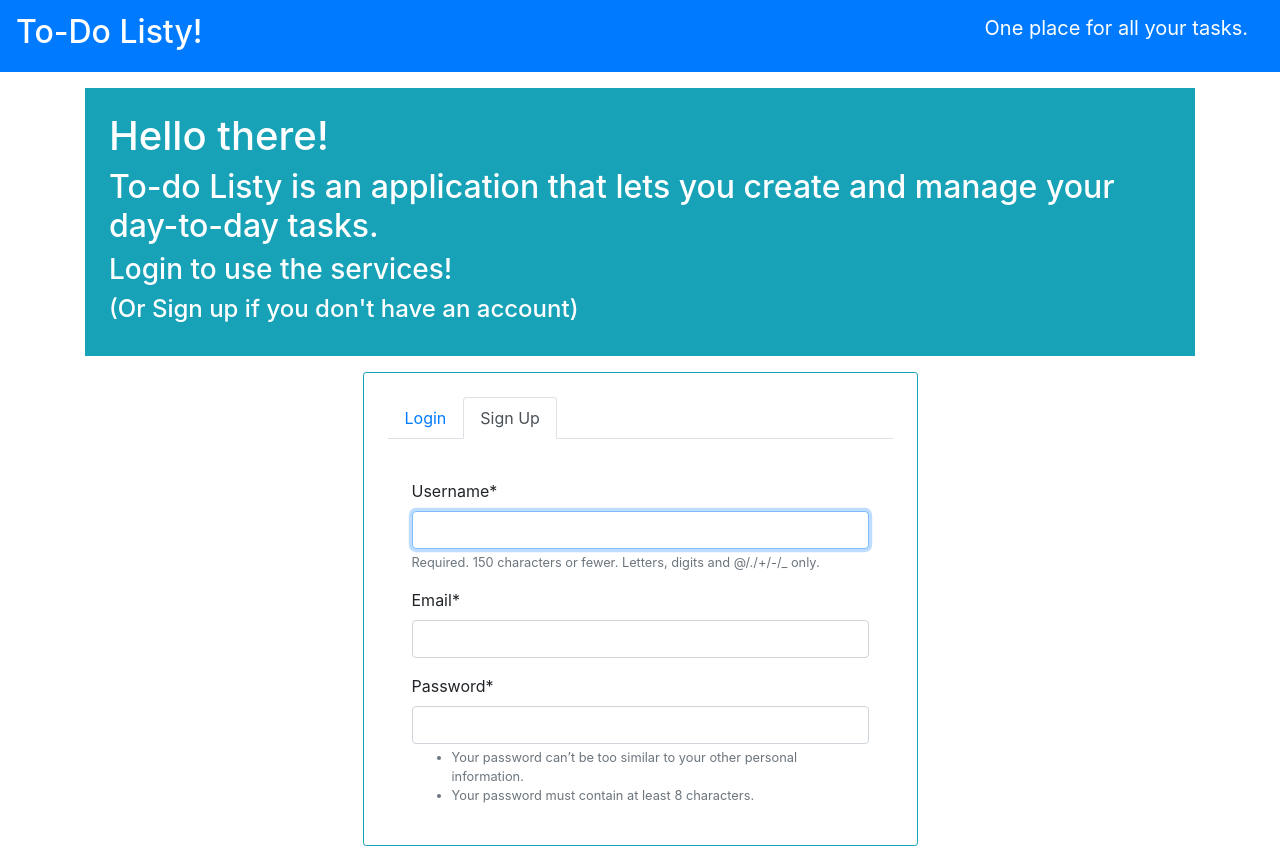
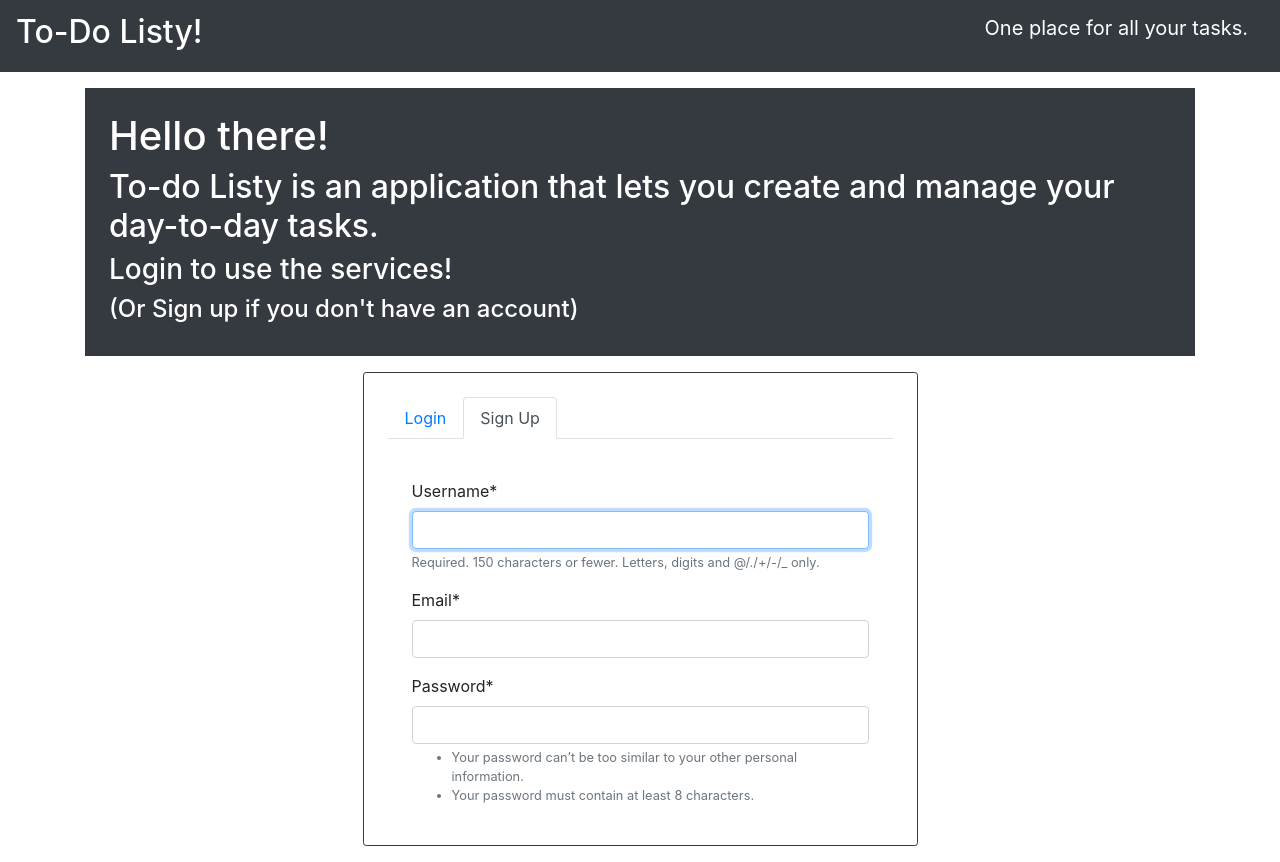
Before and after one commit to syed-saif/to-do-listy, a Django app: page /sign_up in a window 1280 px wide. Run offline with Django 3.2, Linux system fonts and the light colour scheme; some libraries are stand-ins or nearby versions.

Commit message:
Small colour change in login/sign-up page

```diff
--- a/todolist/templates/todolist/base.html
+++ b/todolist/templates/todolist/base.html
@@ -8,7 +8,7 @@
     <!-- Bootstrap CSS -->
     <link rel="stylesheet" href="https://stackpath.bootstrapcdn.com/bootstrap/4.5.2/css/bootstrap.min.css" integrity="sha384-JcKb8q3iqJ61gNV9KGb8thSsNjpSL0n8PARn9HuZOnIxN0hoP+VmmDGMN5t9UJ0Z" crossorigin="anonymous">
     <link rel="stylesheet" href="{% static 'todolist/main.css' %}">
-    <nav class="navbar sticky-top navbar-dark bg-primary">
+    <nav class="navbar sticky-top navbar-dark bg-dark">
       <a class="navbar-brand" href="/"><h2>To-Do Listy!</h2></a>
       <p class="navbar-brand"> One place for all your tasks.</p>
     </nav>
--- a/todolist/templates/todolist/login.html
+++ b/todolist/templates/todolist/login.html
@@ -2,7 +2,7 @@
 {% load static %}
 {% load crispy_forms_tags %}
 {% block content %}
-<div class="p-4 my-3 bg-info text-white">
+<div class="p-4 my-3 bg-dark text-white">
   <h1>Hello there!</h1>
   <h2>To-do Listy is an application that lets you
   create and manage your day-to-day tasks.
@@ -10,7 +10,7 @@
   <h3>Login to use the services!</h3>
   <h4>(Or Sign up if you don't have an account)</h4>
 </div>
-<div class="p-4 my-3 mx-auto w-50 border border-info rounded-sm">
+<div class="p-4 my-3 mx-auto w-50 border border-dark rounded-sm">
   <ul class="nav nav-tabs">
     <li class="nav-item">
       <a class="nav-link {%if login%}active{%endif%}" href="{% url 'login' %}">Login</a>
@@ -27,7 +27,7 @@
             {{ form|crispy }}
         </fieldset>
         <div class="form-group">
-            <button class="btn btn-outline-info" type="submit">Login</button>
+            <button class="btn btn-outline-dark" type="submit">Login</button>
         </div>
     </form>
   </div>
@@ -39,7 +39,7 @@
                 {{ form|crispy }}
           </fieldset>
           <div class="form-group">
-              <button class="btn btn-outline-info" type="submit">Sign Up</button>
+              <button class="btn btn-outline-dark" type="submit">Sign Up</button>
           </div>
     </form>
   </div>
```
